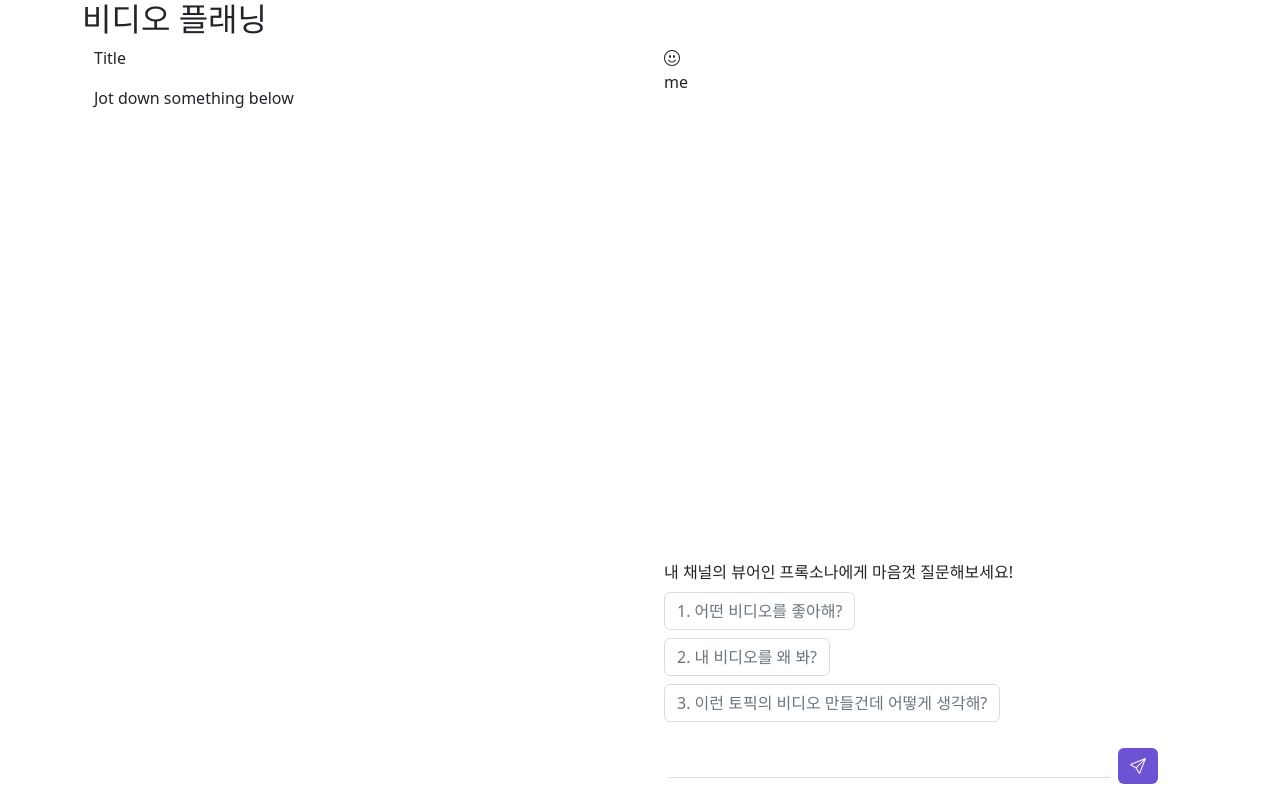
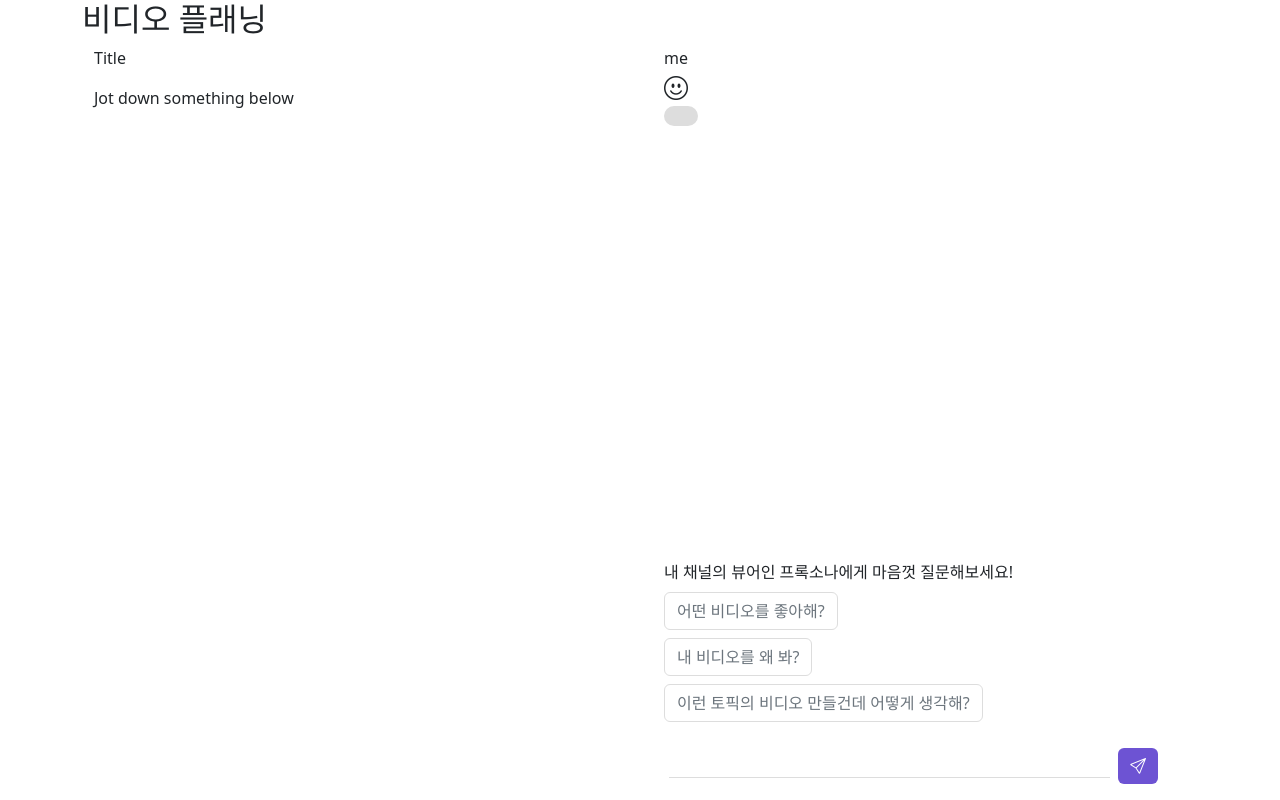
Before and after one commit to kixlab/proxona-front, a React (Create React App) app in the folder proxona-interface/: page /feedback/1 in a window 1280 px wide. Both pictures are taken after a click on the button 1138 px from the left and 766 px from the top of the page. Shown: the top 800 px of the page. Built offline with nearby package versions, Linux system fonts and the light colour scheme; no server answers.

Commit message:
chat interface components

```diff
--- a/proxona-interface/src/components/ChatInterface/ChatInterface.css
+++ b/proxona-interface/src/components/ChatInterface/ChatInterface.css
@@ -1,8 +1,29 @@
+.chat-interface {
+}
+
 .chat-container {
+	display: flex;
+	flex-flow: column wrap;
+	position: fixed;
+	overflow: scroll;
+	height: 100%;
+}
+
+.chat-container div {
+}
+
+.chat-message {
+	display: inline-block;
+}
+
+.chat-message p {
+	padding: 10px 12px;
+	background-color: #ddd;
+	border-radius: 10px;
 }
 
 .input-container {
-	position: absolute;
+	position: fixed;
 	bottom: 0;
 	width: 50%;
 	padding: 1rem 0.3rem 1rem 0.3rem;
@@ -15,10 +36,6 @@
 	border-color: #ddd;
 }
 
-.input_container input:focus {
-	outline: none;
-}
-
 .input-container button {
 	background-color: #6d53d3;
 	border: none;
@@ -28,7 +45,6 @@
 
 .example-questions {
 	width: 50%;
-
 	position: absolute;
 	bottom: 0;
 	height: 30%;
@@ -37,7 +53,6 @@
 .example-questions button {
 	display: block;
 	background-color: white;
-
 	margin: 0.5rem 0;
 	border-color: #ddd;
 }
--- a/proxona-interface/src/components/ChatInterface/ChatInterface.jsx
+++ b/proxona-interface/src/components/ChatInterface/ChatInterface.jsx
@@ -1,4 +1,4 @@
-import React, { useEffect, useState } from "react";
+import React, { useEffect, useState, useRef } from "react";
 import "./ChatInterface.css";
 import axios from "axios";
 
@@ -7,12 +7,23 @@ export const ChatInterface = () => {
 	const [inputMessage, setInputMessage] = useState(" ");
 	const [initial, setInitial] = useState(true);
 	const port = "http://localhost:8000/";
+	const buttonRef = useRef([]);
+	const exampleQuestions = [
+		"어떤 비디오를 좋아해?",
+		"내 비디오를 왜 봐?",
+		"이런 토픽의 비디오 만들건데 어떻게 생각해?",
+	];
 
 	const sendMessage = (e) => {
 		if (inputMessage) {
 			setMessages([...messages, { who: "me", text: inputMessage }]);
 			setInputMessage(" ");
 		}
+	};
+
+	const handleSubmit = (buttonRef) => {
+		setMessages([...messages, { who: "me", text: buttonRef.textContent }]);
+		setInitial(false);
 	};
 
 	useEffect(() => {
@@ -37,35 +48,40 @@ export const ChatInterface = () => {
 	}, [messages]);
 
 	return (
-		<div className="container">
+		<div className="container chat-interface">
 			{initial && (
 				<div className="example-questions">
 					내 채널의 뷰어인 프록소나에게 마음껏 질문해보세요!
-					<button type="button" className="btn btn-outline-secondary">
-						1. 어떤 비디오를 좋아해?
-					</button>
-					<button type="button" className="btn btn-outline-secondary">
-						2. 내 비디오를 왜 봐?
-					</button>
-					<button type="button" className="btn btn-outline-secondary">
-						3. 이런 토픽의 비디오 만들건데 어떻게 생각해?
-					</button>
+					{exampleQuestions.map((element, key) => {
+						return (
+							<button
+								key={key}
+								ref={(refele) => (buttonRef.current[key] = refele)}
+								type="button"
+								onClick={() => handleSubmit(buttonRef.current[key])}
+								className="btn btn-outline-secondary"
+							>
+								{element}
+							</button>
+						);
+					})}
 				</div>
 			)}
 			<div className="chat-container">
 				{messages.map((message, idx) => (
-					<div>
-						<div className="user-face">
-							<i class="bi bi-emoji-smile"></i>
+					<div key={idx}>
+						<div className="chat-name">{message.who}</div>
+						<div className="chat-message">
+							<div className="user-face">
+								<i class="bi bi-emoji-smile"></i>
+							</div>
+							<p>{message.text}</p>
 						</div>
-						{message.who}
-						<p key={idx}>{message.text}</p>
 					</div>
 				))}
 			</div>
 			<div className="input-container">
 				<input
-					type="text"
 					value={inputMessage}
 					onChange={(e) => setInputMessage(e.target.value)}
 				/>
--- a/proxona-interface/src/components/ProxonaProfile/ProxonaProfile.css
+++ b/proxona-interface/src/components/ProxonaProfile/ProxonaProfile.css
@@ -31,16 +31,17 @@
 .user-info {
 	text-align: left;
 	color: #555;
+	display: flex;
+}
+
+.user-face {
+	font-size: 1.5em;
+	margin-right: 10px;
 }
 
 .user-name {
 	font-weight: bold;
-	font-size: 1.2em;
-	color: #555;
-}
-
-.user-status {
-	font-size: 0.9em;
+	font-size: 1.5em;
 	color: #555;
 }
 
@@ -64,7 +65,7 @@ progress[value]::-webkit-progress-value {
 }
 
 .message {
-	font-size: 0.9em;
+	font-size: 1.1em;
 	color: #333;
 	margin-bottom: 16px;
 }
--- a/proxona-interface/src/pages/PersonaCreation.jsx
+++ b/proxona-interface/src/pages/PersonaCreation.jsx
@@ -90,7 +90,7 @@ function PersonaCreation() {
 								onClick={(e) => addSimProfile(key)}
 								type="button"
 							>
-								More like this
+								Add similar one
 								<i class="bi bi-plus"></i>
 							</button>
 							<div key={key} className={`${key}__persona persona_board`}>
```
